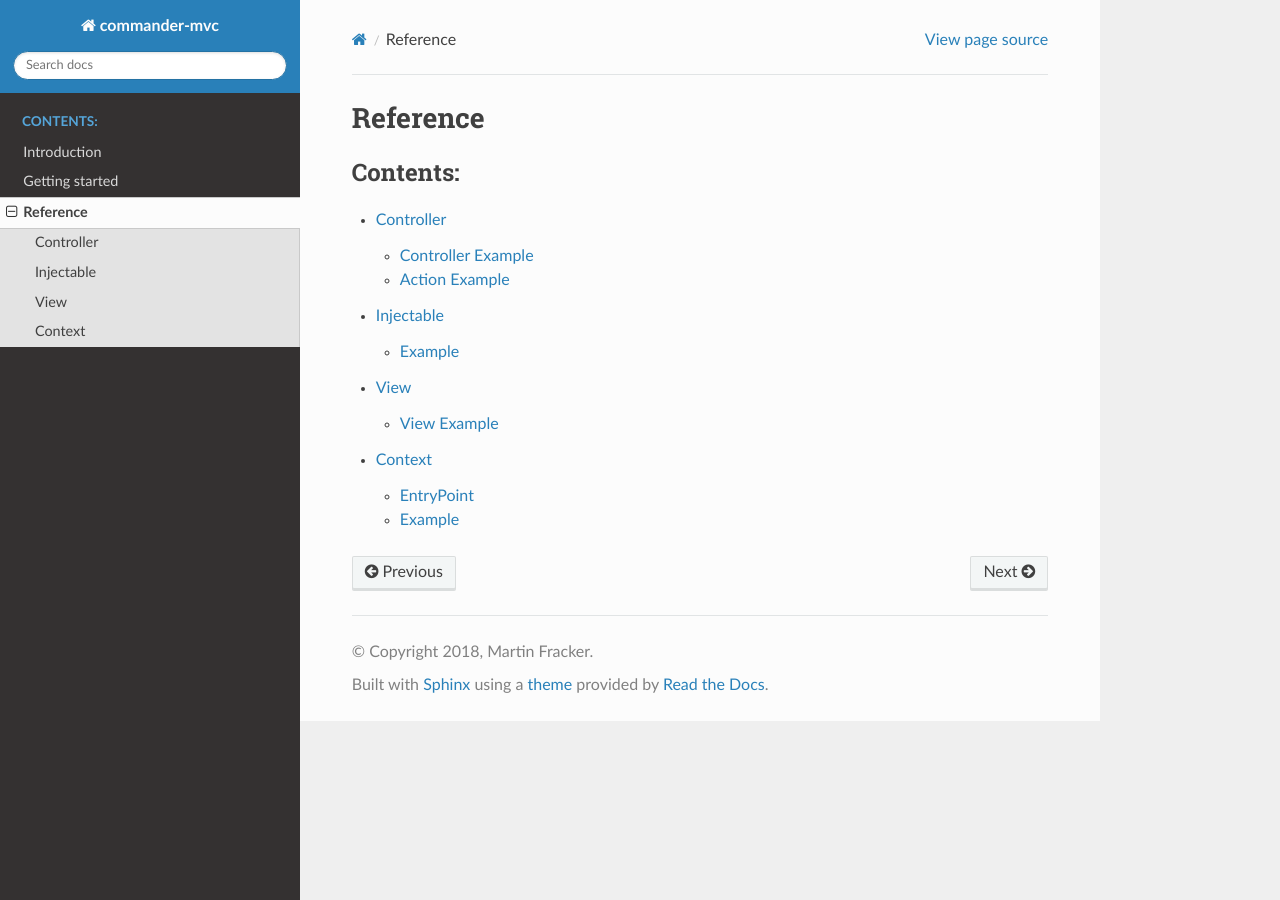
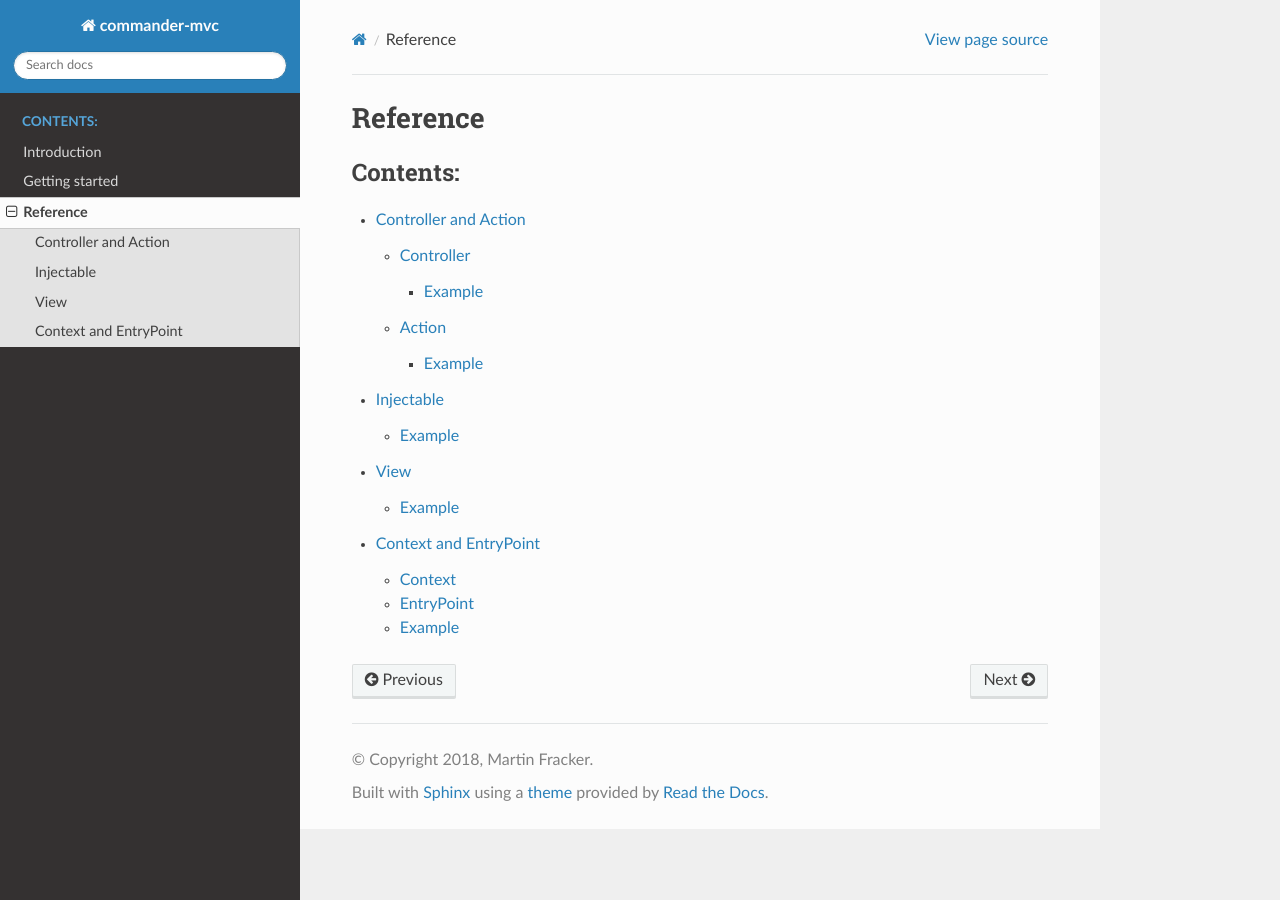
Before and after one commit to commander-mvc/commander-mvc, a Sphinx documentation site: the page built from docs/reference/index.rst, in a window 1280 px wide. Built offline with Sphinx 7.4.7 and the Read the Docs theme 2.0.0, drawn with Linux system fonts in a browser that asks for light colours.

Commit message:
docs(*): fixup the documentation

```diff
--- a/docs/reference/context.rst
+++ b/docs/reference/context.rst
@@ -1,5 +1,8 @@
+Context and EntryPoint
+======================
+
 Context
-=======
+-------
 
 .. autofunction:: initializeContext
 
--- a/docs/reference/index.rst
+++ b/docs/reference/index.rst
@@ -2,7 +2,7 @@ Reference
 ==========
 
 .. toctree::
-  :maxdepth: 2
+  :maxdepth: 3
   :caption: Contents:
 
   controller
--- a/docs/reference/view.rst
+++ b/docs/reference/view.rst
@@ -10,7 +10,7 @@ constructor.
 .. autoclass:: View
   :members:
 
-View Example
-~~~~~~~~~~~~
+Example
+-------
 
-.. literalinclude:: ..examples/reference/view.js
+.. literalinclude:: ../examples/fragments/view.js
```
Also changed, not shown: docs/reference/controller.rst (+8 -5 lines).
